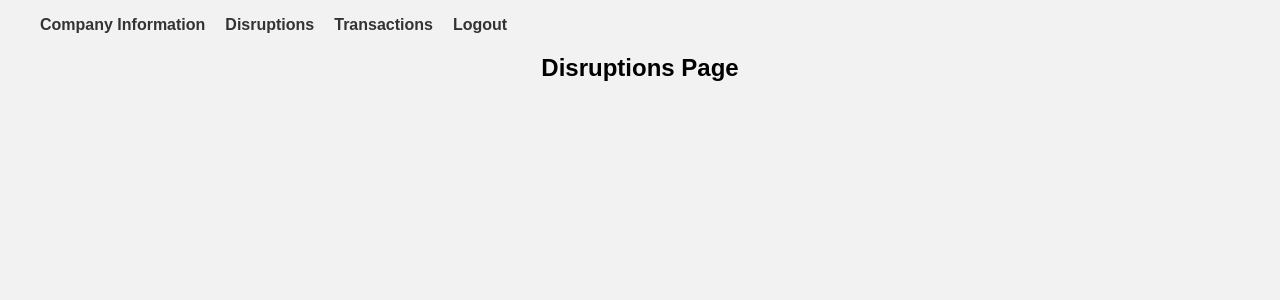
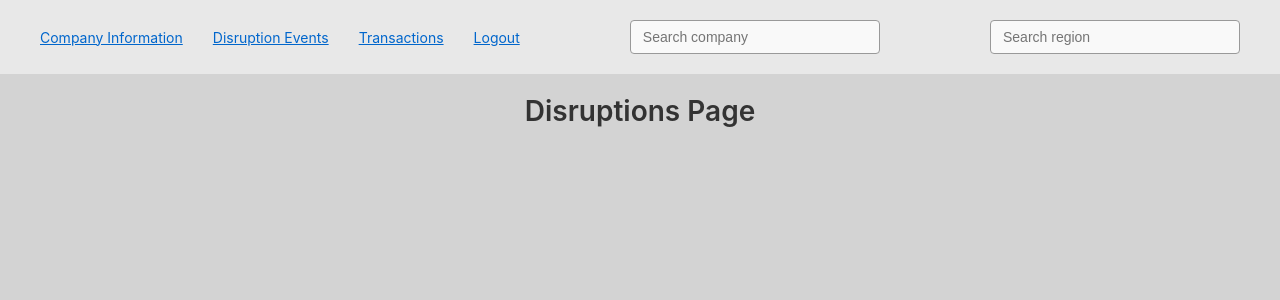
Before and after one commit to leopalacio/Enterprise-Resource-Planning-System, a PHP site: page /disruptions.html in a window 1280 px wide. Shown: the top 300 px of the page. Run offline with PHP 8.4, Linux system fonts and the light colour scheme.

Commit message:
updated 'style.css' and disruptions page

```diff
--- a/css/style.css
+++ b/css/style.css
@@ -1,79 +1,254 @@
-body {
-  font-family: Arial, sans-serif;
-  background-color: #f2f2f2;
+	/* Reset default browser styles */
+        * {
             margin: 0;
             padding: 0;
+            box-sizing: border-box;
         }
 
-header {
-  background-color: white;
-  padding: 10px 30px;
-  border-bottom: 1px solid #ccc;
+	body {
+            font-family: -apple-system, BlinkMacSystemFont, 'Segoe UI', Arial, sans-serif;
+            background-color: #d3d3d3;
+            color: #333;
+        }
+
+        /* ===== NAVIGATION BAR STYLES ===== */
+        nav {
+            background-color: #e8e8e8;
+            padding: 20px 40px;
             display: flex;
             justify-content: space-between;
             align-items: center;
         }
 
-.nav-tabs {
-  list-style: none;
+        .nav-links {
             display: flex;
+            gap: 30px;
+        }
+
+        .nav-links a {
+            color: #0066cc;
+            text-decoration: underline;
+            font-size: 14px;
+        }
+
+        /* ===== SEARCH BOX STYLES ===== */
+        .search-box {
+            position: relative;
+            width: 250px;
+        }
+
+        .search-box input {
+            padding: 8px 12px;
+            border: 1px solid #999;
+            border-radius: 4px;
+            width: 100%;
+            font-size: 14px;
+        }
+
+        /* Dropdown that appears below search box */
+        .search-results {
+            position: absolute;
+            top: 100%;
+            left: 0;
+            right: 0;
+            background-color: white;
+            border: 1px solid #ddd;
+            border-top: none;
+            border-radius: 0 0 4px 4px;
+            max-height: 300px;
+            overflow-y: auto;
+            display: none; /* Hidden by default */
+            z-index: 1000;
+            box-shadow: 0 4px 6px rgba(0,0,0,0.1);
+        }
+
+        /* Show dropdown when .show class is added */
+        .search-results.show {
+            display: block;
+        }
+
+        /* Individual search result item */
+        .search-result-item {
+            padding: 12px;
+            cursor: pointer;
+            border-bottom: 1px solid #f0f0f0;
+            font-size: 14px;
+        }
+
+        .search-result-item:hover {
+            background-color: #f5f5f5;
+        }
+
+        .no-results {
+            padding: 12px;
+            color: #999;
+            font-size: 14px;
+            text-align: center;
+        }
+
+        /* ===== MAIN CONTAINER STYLES ===== */
+        .container {
+            padding: 20px 40px;
+            max-width: 1600px;
+            margin: 0 auto;
+        }
+
+        .page-title {
+            text-align: center;
+            font-size: 28px;
+            font-weight: 600;
+            margin-bottom: 20px;
+            color: #333;
+        }
+
+        /* Three-column grid layout */
+        .dashboard-grid {
+            display: grid;
+            grid-template-columns: 1fr 1fr 1fr;
             gap: 20px;
         }
 
-.nav-tabs a {
-  text-decoration: none;
-  color: #333;
-  font-weight: bold;
+        /* ===== CARD STYLES ===== */
+        .card {
+            background-color: white;
+            border-radius: 8px;
+            padding: 20px;
+            box-shadow: 0 2px 4px rgba(0,0,0,0.1);
+            max-height: calc(100vh - 180px);
+            overflow-y: auto;
+            display: flex;
+            flex-direction: column;
         }
 
-.search-bar {
-  padding: 5px;
-  border-radius: 4px;
-  border: 1px solid #ccc;
+        .card-title {
+            font-size: 16px;
+            font-weight: 600;
+            margin-bottom: 15px;
+            color: #333;
         }
 
-.dashboard {
-  display: flex;
-  justify-content: space-around;
-  padding: 20px;
+        /* ===== FORM STYLES ===== */
+        .form-row {
+            display: grid;
+            grid-template-columns: 1fr 1fr;
             gap: 15px;
+            margin-bottom: 15px;
         }
 
-.panel {
-  background-color: white;
-  border-radius: 8px;
-  padding: 15px;
-  flex: 1;
-  box-shadow: 0 0 5px rgba(0,0,0,0.1);
+        .form-group {
+            display: flex;
+            flex-direction: column;
         }
 
-.company-info form,
-.transactions form {
-  display: flex;
-  flex-direction: column;
-  gap: 8px;
+        .form-group.full-width {
+            grid-column: 1 / -1;
         }
 
-input, button {
-  padding: 6px;
-  border-radius: 4px;
-  border: 1px solid #ccc;
+        label {
+            font-size: 11px;
+            color: #666;
+            margin-bottom: 5px;
         }
 
-button {
-  background-color: #0056b3;
+        input, select, textarea {
+            padding: 8px;
+            border: 1px solid #ddd;
+            border-radius: 4px;
+            font-size: 13px;
+            background-color: #f9f9f9;
+        }
+
+        /* ===== BUTTON STYLES ===== */
+        .btn {
+            background-color: #4a90e2;
             color: white;
             border: none;
+            padding: 8px 20px;
+            border-radius: 6px;
+            font-size: 13px;
             cursor: pointer;
+            margin-top: 10px;
         }
 
-button:hover {
-  background-color: #00408d;
+        .btn:hover {
+            background-color: #357abd;
         }
 
-.kpi-box {
-  margin-bottom: 10px;
-  padding: 10px;
+        /* ===== TRANSACTION SECTION STYLES ===== */
+        .transaction-section {
+            margin-bottom: 15px;
+        }
+
+        .section-label {
+            font-size: 13px;
+            font-weight: 600;
+            color: #333;
+            margin-bottom: 8px;
+        }
+
+        .transaction-list {
+            font-size: 12px;
+            color: #555;
+        }
+
+        /* Individual transaction item */
+        .transaction-item {
+            padding: 8px;
+            margin-bottom: 6px;
             background-color: #f9f9f9;
+            border-left: 3px solid #4a90e2;
             border-radius: 4px;
+            font-size: 12px;
+            line-height: 1.5;
         }
+
+        .transaction-item:last-child {
+            margin-bottom: 0;
+        }
+
+        /* KPI Styles */
+        .kpi-metric {
+            margin-bottom: 15px;
+        }
+
+        .kpi-label {
+            font-size: 12px;
+            color: #666;
+            margin-bottom: 5px;
+        }
+
+        .kpi-value {
+            font-size: 24px;
+            font-weight: 700;
+            color: #22c55e;
+            margin-bottom: 3px;
+        }
+
+        .kpi-description {
+            font-size: 11px;
+            color: #999;
+        }
+
+        .status-healthy {
+            color: #22c55e;
+            font-size: 16px;
+            font-weight: 600;
+        }
+
+        /* Graph containers */
+        .graph-container {
+            width: 100%;
+            height: 150px;
+            margin: 10px 0;
+        }
+
+        .event-list-item {
+            font-size: 12px;
+            color: #555;
+            padding: 5px 0;
+            border-bottom: 1px solid #f0f0f0;
+        }
+
+        .event-list-item:last-child {
+            border-bottom: none;
+        }
--- a/disruptions.html
+++ b/disruptions.html
@@ -5,15 +5,28 @@
   <link rel="stylesheet" href="css/style.css">
 </head>
 <body>
-  <ul class="nav-tabs">
-    <li><a href="company.html">Company Information</a></li>
-    <li><a href="disruptions.html">Disruptions</a></li>
-    <li><a href="transactions.html">Transactions</a></li>
-    <li><a href="index.html">Logout</a></li>
-  </ul>
+<nav>
+  <div class="nav-links">
+      <a href="company.html">Company Information</a>
+      <a href="disruptions.html">Disruption Events</a>
+      <a href="transactions.html">Transactions</a>
+      <a href="index.html">Logout</a>
+  </div>
 
-  <div align="center">
-    <h2>Disruptions Page</h2>
+  <!-- Company search box with dropdown -->
+  <div class="search-box">
+      <input type="text" id="search-input" placeholder="Search company" autocomplete="off">
+      <div class="search-results" id="search-results"></div>
   </div>
+
+  <!-- Region search box with dropdown -->
+  <div class="search-box">
+      <input type="text" id="search-input" placeholder="Search region" autocomplete="off">
+      <div class="search-results" id="search-results"></div>
+  </div>
+</nav>
+
+  <div class="container">
+      <h1 class="page-title">Disruptions Page</h1>
 </body>
 </html>
```
Lines whose indentation alone changed are shown as unchanged.
